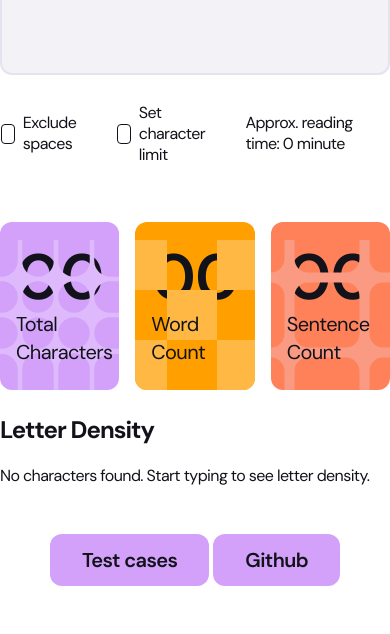
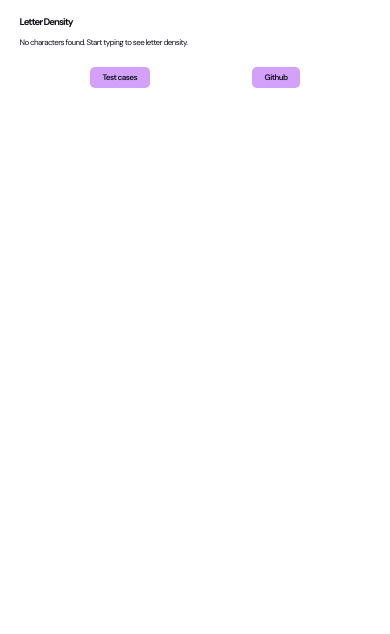
Before and after one commit to k-wlodarczyk/character-counter-main, a website: page index.html in a window 390 px wide. Shown: the part 545-1179 px from the top of the page. After the commit the page ends 844 px from the top, so only its background shows below. Drawn offline with Linux system fonts and the light colour scheme.

Commit message:
Add responsive design

```diff
--- a/index.html
+++ b/index.html
@@ -28,6 +28,7 @@
 
     <link rel="stylesheet" href="style/style.css" />
     <link rel="stylesheet" href="style/darkmode.css" />
+    <link rel="stylesheet" href="style/media.css" />
   </head>
   <body class="darkmode">
     <div class="wrapper">
@@ -94,6 +95,7 @@
                 type="checkbox"
                 id="checkbox-set-limit"
                 name="checkbox-set-limit"
+                inputmode="numeric"
                 class="checkbox-option"
                 data-cy="checkbox-set-limit"
               />
@@ -104,6 +106,7 @@
               name="character-limit-field"
               id="character-limit-field"
               class="character-limit-field"
+              inputmode="numeric"
               placeholder="0"
               data-cy="chars-limit-field"
             />
--- /dev/null
+++ b/style/media.css
@@ -0,0 +1,147 @@
+@media (max-width: 1030px) {
+  html {
+    font-size: 55%;
+  }
+
+  .wrapper {
+    max-width: 90rem;
+  }
+
+  .counting-block-pattern {
+    width: 14rem;
+  }
+
+  .generated-letter-density-object {
+    text-align: center;
+    grid-template-columns: 1fr 10fr 2fr;
+  }
+}
+
+@media (max-width: 830px) {
+  .wrapper {
+    max-width: 90vw;
+  }
+  html {
+    font-size: 50%;
+  }
+}
+
+@media (max-width: 750px) {
+  html {
+    font-size: 45%;
+  }
+}
+
+@media (max-width: 680px) {
+  html {
+    font-size: 40%;
+  }
+}
+
+@media (max-width: 615px) {
+  html {
+    font-size: 37.5%;
+  }
+}
+
+@media (max-width: 566px) {
+  html {
+    font-size: 35%;
+  }
+
+  .counting-block-pattern {
+    /* width: 12rem; */
+    right: -17%;
+  }
+}
+
+@media (max-width: 534px) {
+  html {
+    font-size: 30%;
+  }
+}
+
+@media (max-width: 444px) {
+  html {
+    font-size: 27%;
+  }
+}
+
+@media (max-width: 515px) {
+  html {
+    font-size: 25%;
+  }
+
+  .nav-logo-img {
+    height: 6rem;
+  }
+
+  .main-heading {
+    max-width: 59rem;
+  }
+
+  .text-area {
+    height: 29rem;
+  }
+
+  .data-counting-blocks {
+    grid-template-columns: 1fr;
+  }
+
+  .data-counting-block {
+    padding-left: var(--spacing-400);
+  }
+
+  .counting-block-pattern {
+    right: -2%;
+    width: 15rem;
+  }
+
+  .text-area-details-config {
+    flex-direction: column;
+    align-items: flex-start;
+    gap: var(--spacing-400);
+  }
+
+  .character-limit-field {
+    width: 10rem;
+  }
+
+  .text-area-details-config,
+  .message-content,
+  .switch-btns {
+    font-size: var(--text-preset-2-size);
+    line-height: var(--text-preset-2-line-height);
+    letter-spacing: var(--text-preset-4-letter-spacing);
+  }
+
+  .approximate-reading-paragraph {
+    margin: 0;
+  }
+
+  .empty-density-paragraph,
+  .letter,
+  .calculated-density {
+    font-size: var(--text-preset-3-size);
+    line-height: var(--text-preset-3-line-height);
+    letter-spacing: var(--text-preset-4-letter-spacing);
+  }
+
+  .text-area-details-config-set-limit-div {
+    gap: var(--spacing-200);
+  }
+
+  .letter-density-section {
+    margin-top: var(--spacing-600);
+  }
+
+  .more-less-switch {
+    margin-top: var(--spacing-400);
+  }
+}
+
+@media (max-width: 315px) {
+  .generated-letter-density-object {
+    grid-template-columns: 1fr 6fr 2fr;
+  }
+}
```
Also changed, not shown: tests/test-cases.html (+1 -0 lines).
